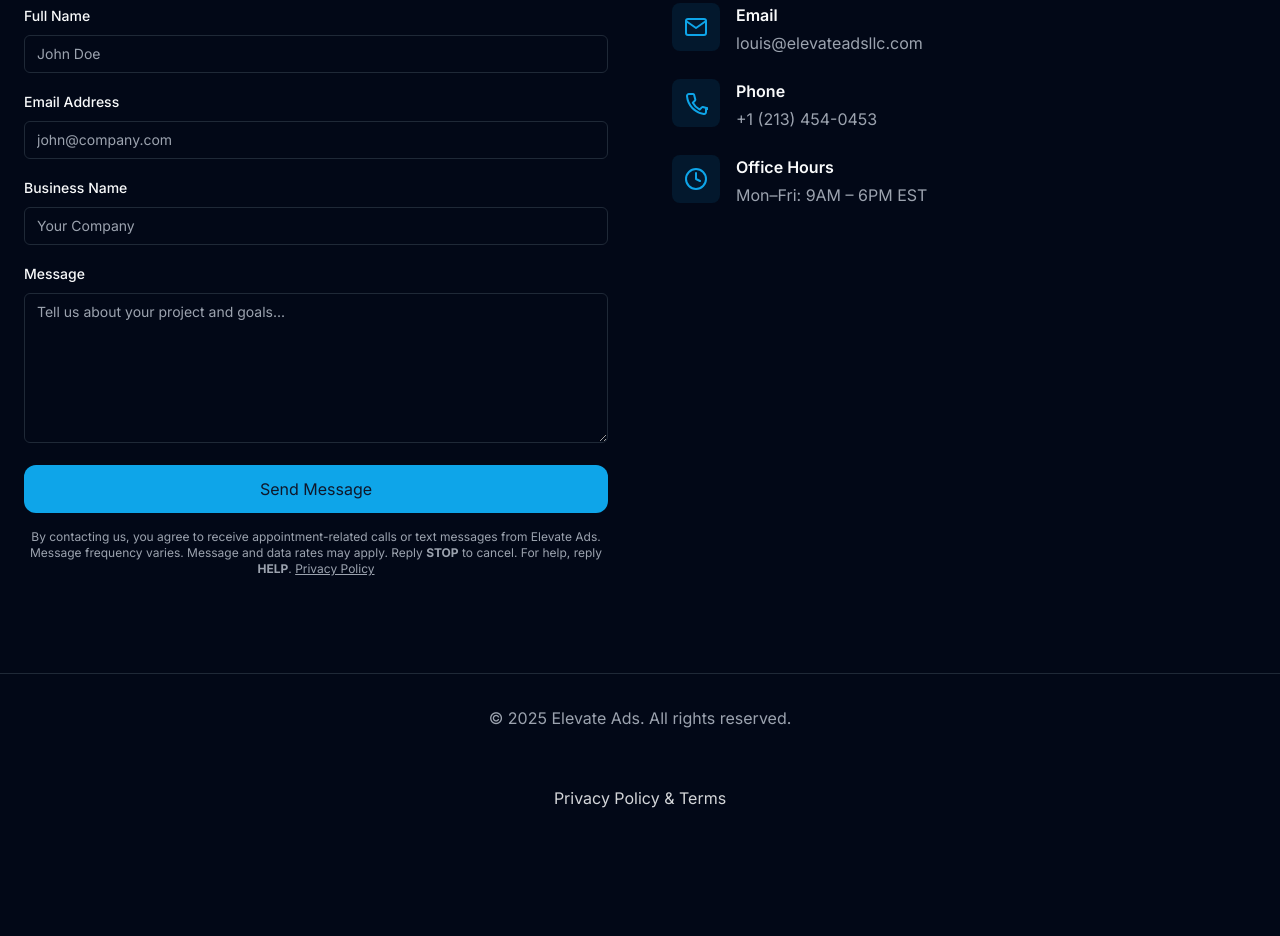
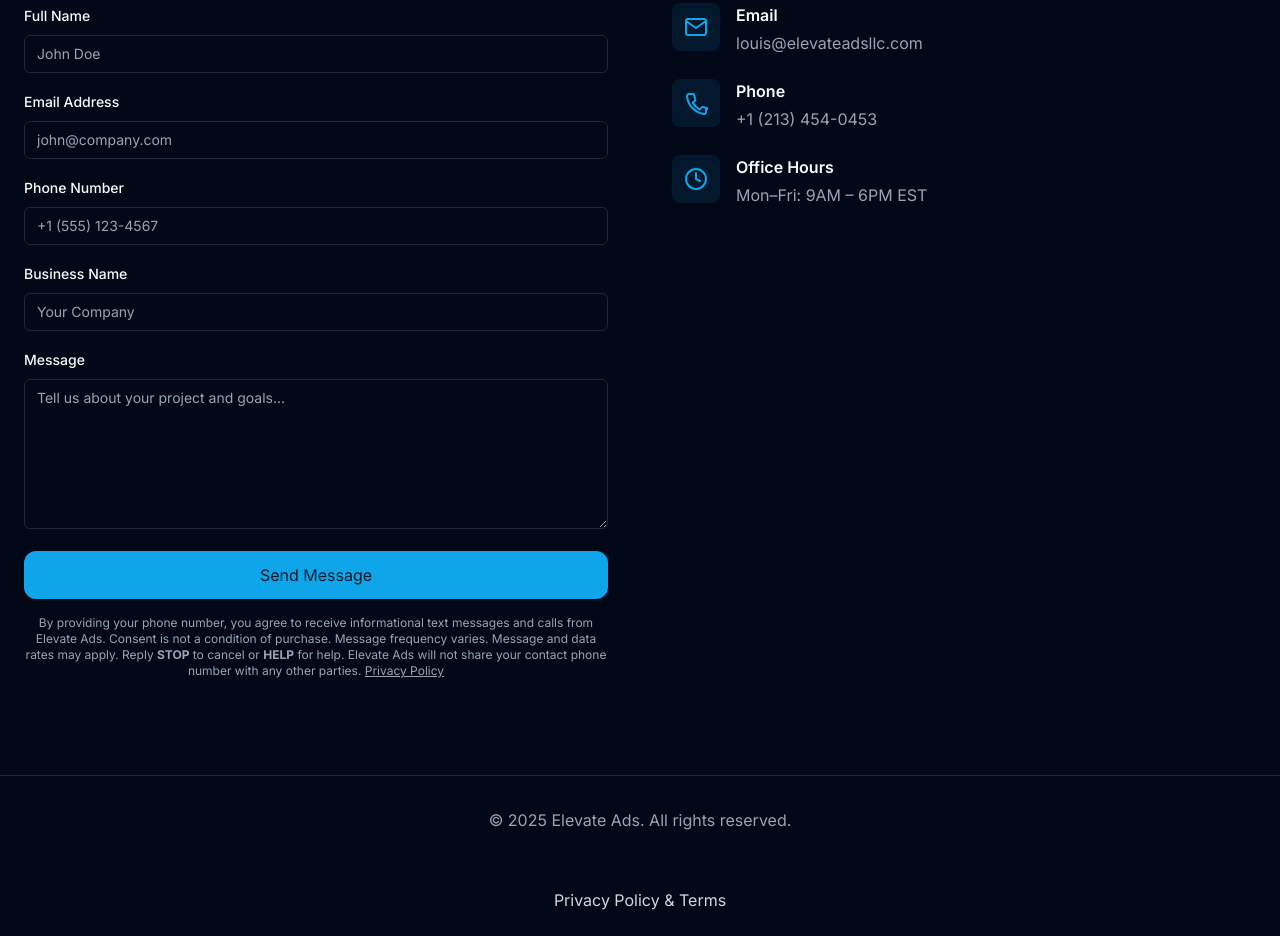
Before and after one commit to ElevateAds/elevateads-website, a plain HTML site: page index.html in a window 1280 px wide. Shown: the part 3192-4128 px from the top of the page. Before the commit the page ends 4026 px from the top, so only its background shows below. Drawn offline with nearby package versions, Linux system fonts and the light colour scheme.

Commit message:
Update index.html
Privacy update

```diff
--- a/index.html
+++ b/index.html
@@ -631,7 +631,17 @@
                   required
                 />
               </div>
-
+<div class="space-y-2">
+  <label for="phone" class="text-sm font-medium">Phone Number</label>
+  <input
+    id="phone"
+    name="phone"
+    type="tel"
+    class="w-full rounded-md border border-border bg-background px-3 py-2 text-sm outline-none focus:ring-2 focus:ring-primary focus:border-primary"
+    placeholder="+1 (555) 123-4567"
+    required
+  />
+</div>
               <div class="space-y-2">
                 <label
                   for="business"
@@ -671,8 +681,11 @@
                 Send Message
               </button>
               <p class="mt-3 text-xs text-center text-muted-foreground">
-  By contacting us, you agree to receive appointment-related calls or text messages from Elevate Ads.
-  Message frequency varies. Message and data rates may apply. Reply <strong>STOP</strong> to cancel. For help, reply <strong>HELP</strong>.
+  By providing your phone number, you agree to receive informational text messages and calls from Elevate Ads.
+  Consent is not a condition of purchase.
+  Message frequency varies. Message and data rates may apply.
+  Reply <strong>STOP</strong> to cancel or <strong>HELP</strong> for help.
+  Elevate Ads will not share your contact phone number with any other parties.
   <a href="./privacy.html" target="_blank" rel="noopener noreferrer" class="underline">
     Privacy Policy
   </a>
```
